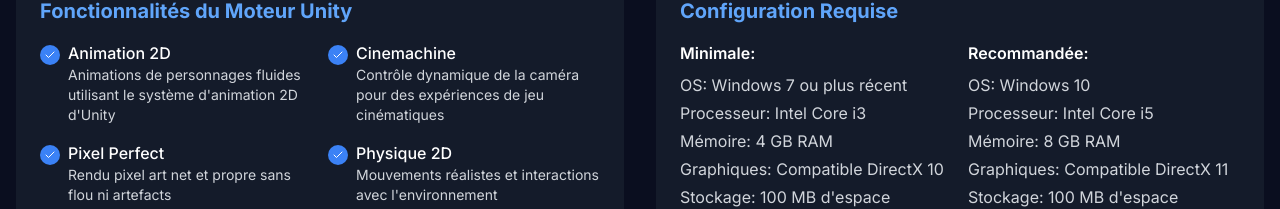
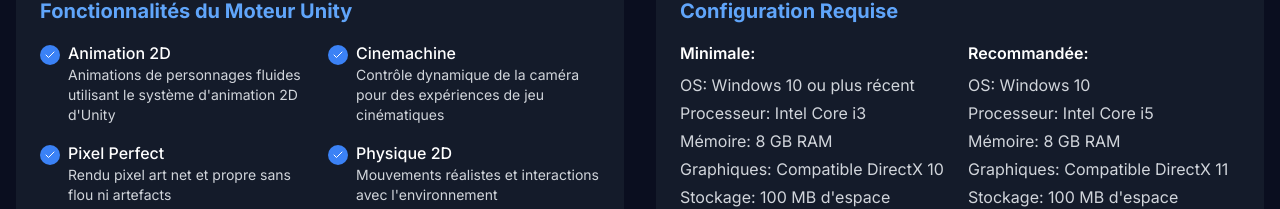
Before and after one commit to AMARA-Khaled/meow-ssion-impossible-website, a Next.js app: page / in a window 1280 px wide. Shown: the part 3867-4076 px from the top of the page. Built offline with nearby package versions, Linux system fonts and the light colour scheme.

Commit message:
Update Technical Details

```diff
--- a/app/page.tsx
+++ b/app/page.tsx
@@ -274,9 +274,9 @@ export default function HomePage() {
               <div>
                 <h4 className="font-semibold text-white mb-2">Minimale:</h4>
                 <ul className="space-y-1 text-gray-300">
-                  <li>OS: Windows 7 ou plus récent</li>
+                  <li>OS: Windows 10 ou plus récent</li>
                   <li>Processeur: Intel Core i3</li>
-                  <li>Mémoire: 4 GB RAM</li>
+                  <li>Mémoire: 8 GB RAM</li>
                   <li>Graphiques: Compatible DirectX 10</li>
                   <li>Stockage: 100 MB d'espace disponible</li>
                 </ul>
```
